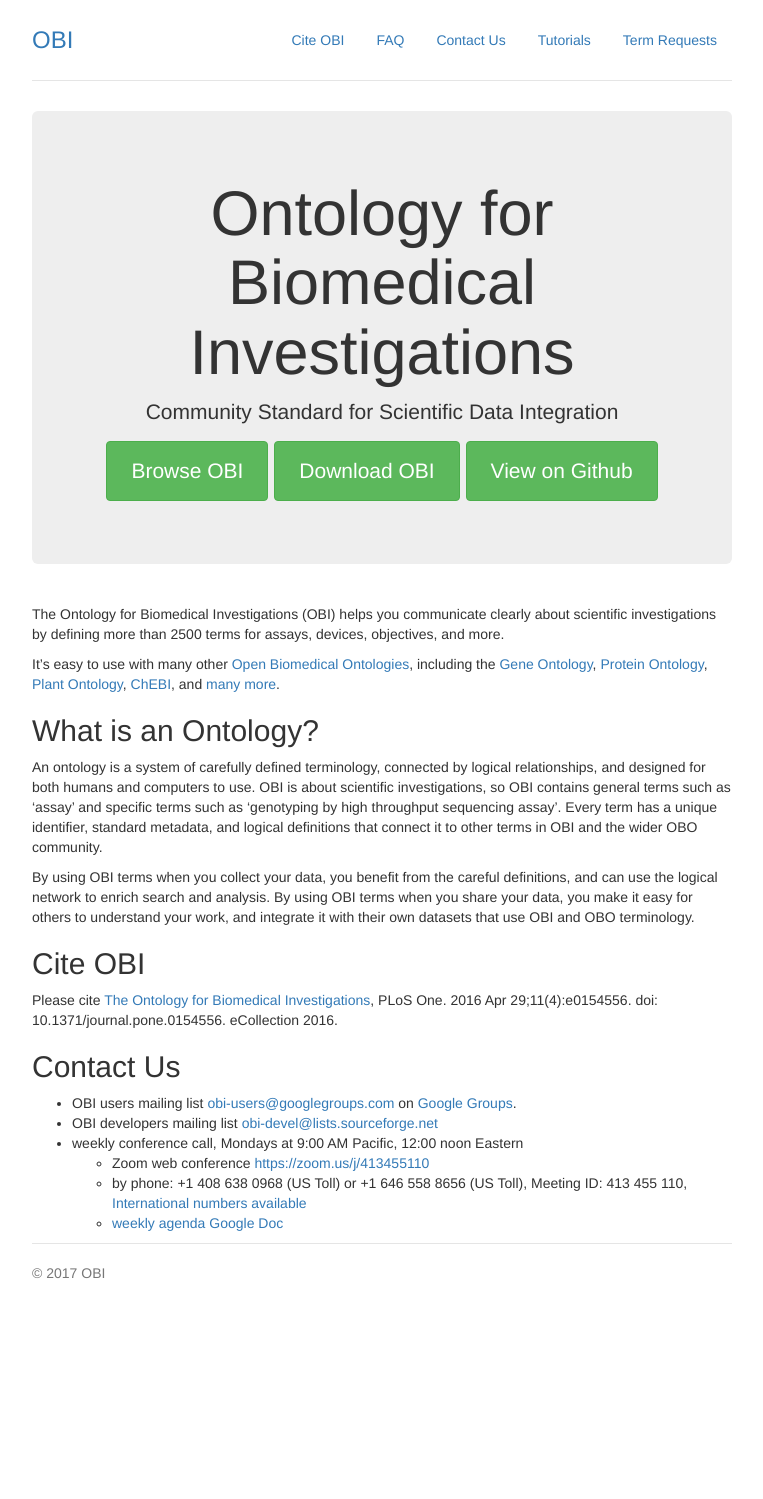
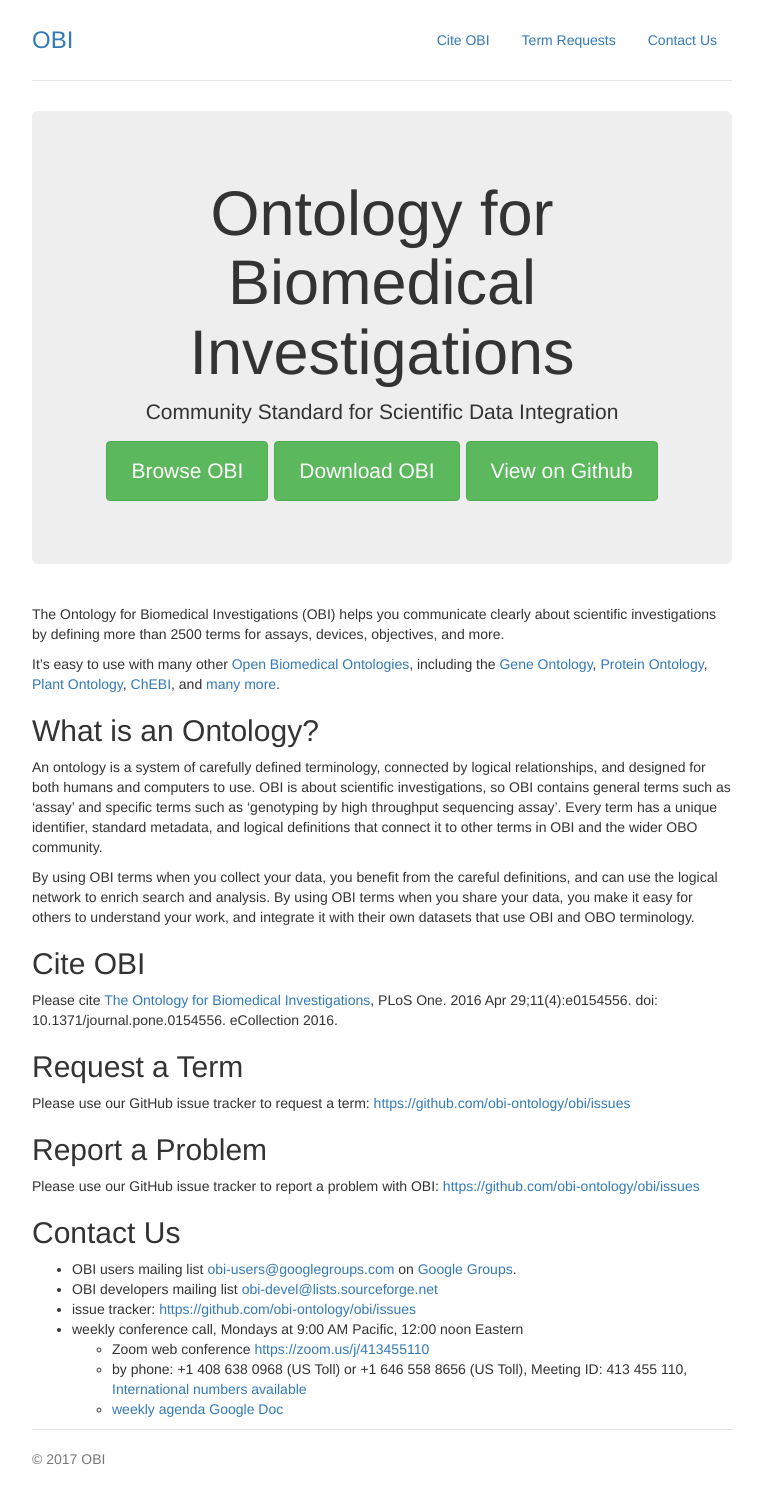
Before and after one commit to obi-ontology/obi-ontology.org, a Jekyll site: the page built from index.md, in a window 1280 px wide. Shown: the whole page, without its empty margins (258-1021 px from the left). Built offline with Jekyll 4.4.1, drawn with Linux system fonts in a browser that asks for light colours; nearby versions of some CDN libraries; before the commit the page ends 1313 px from its top, so only the background shows below that.

Commit message:
Minor updates

```diff
--- a/_layouts/default.html
+++ b/_layouts/default.html
@@ -28,11 +28,9 @@
       <div class="header clearfix">
         <nav>
           <ul class="nav nav-pills pull-right">
-            <li role="presentation"><a href="https://www.ncbi.nlm.nih.gov/pubmed/27128319" target="_blank">Cite OBI</a></li>
-            <li role="presentation"><a href="faq.html">FAQ</a></li>
-            <li role="presentation"><a href="#">Contact Us</a></li>
-            <li role="presentation"><a href="#">Tutorials</a></li>
-            <li role="presentation"><a href="#">Term Requests</a></li>
+            <li role="presentation"><a href="#cite-obi">Cite OBI</a></li>
+            <li role="presentation"><a href="#request-a-term">Term Requests</a></li>
+            <li role="presentation"><a href="#contact-us">Contact Us</a></li>
           </ul>
         </nav>
         <h3 class="text-muted"><a href="index.html">OBI</a></h3>
--- a/index.md
+++ b/index.md
@@ -8,7 +8,7 @@ header: |
     <p>
       <a class="btn btn-md btn-success" href="http://www.ontobee.org/ontology/OBI" role="button">Browse OBI</a>
       <a class="btn btn-md btn-success" href="http://purl.obolibrary.org/obo/obi.owl" role="button">Download OBI</a>
-      <a class="btn btn-md btn-success" href="https://github.com/obi-ontology" role="button">View on Github</a>
+      <a class="btn btn-md btn-success" href="https://github.com/obi-ontology/obi" role="button">View on Github</a>
     </p>
   </div>
 ---
@@ -37,10 +37,21 @@ By using OBI terms when you collect your data, you benefit from the careful defi
 Please cite [The Ontology for Biomedical Investigations](https://www.ncbi.nlm.nih.gov/pubmed/27128319), PLoS One. 2016 Apr 29;11(4):e0154556. doi: 10.1371/journal.pone.0154556. eCollection 2016.
 
 
+## Request a Term
+
+Please use our GitHub issue tracker to request a term: <https://github.com/obi-ontology/obi/issues>
+
+
+## Report a Problem
+
+Please use our GitHub issue tracker to report a problem with OBI: <https://github.com/obi-ontology/obi/issues>
+
+
 ## Contact Us
 
 - OBI users mailing list [obi-users@googlegroups.com](mailto:obi-users@googlegroups.com) on [Google Groups](https://groups.google.com/forum/#!forum/obi-users).
 - OBI developers mailing list [obi-devel@lists.sourceforge.net](mailto:obi-devel@lists.sourceforge.net)
+- issue tracker: <https://github.com/obi-ontology/obi/issues>
 - weekly conference call, Mondays at 9:00 AM Pacific, 12:00 noon Eastern
     - Zoom web conference <https://zoom.us/j/413455110>
     - by phone: +1 408 638 0968 (US Toll) or +1 646 558 8656 (US Toll), Meeting ID: 413 455 110, [International numbers available](https://zoom.us/zoomconference?m=uZzil3tDILQBl9cIfYBdogI-bibyKJE4)
```
